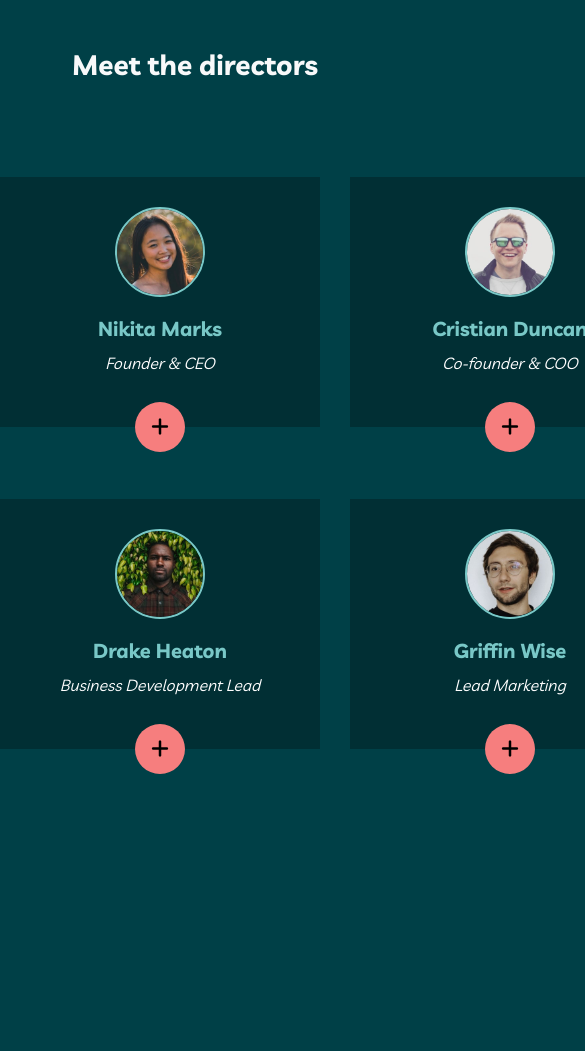
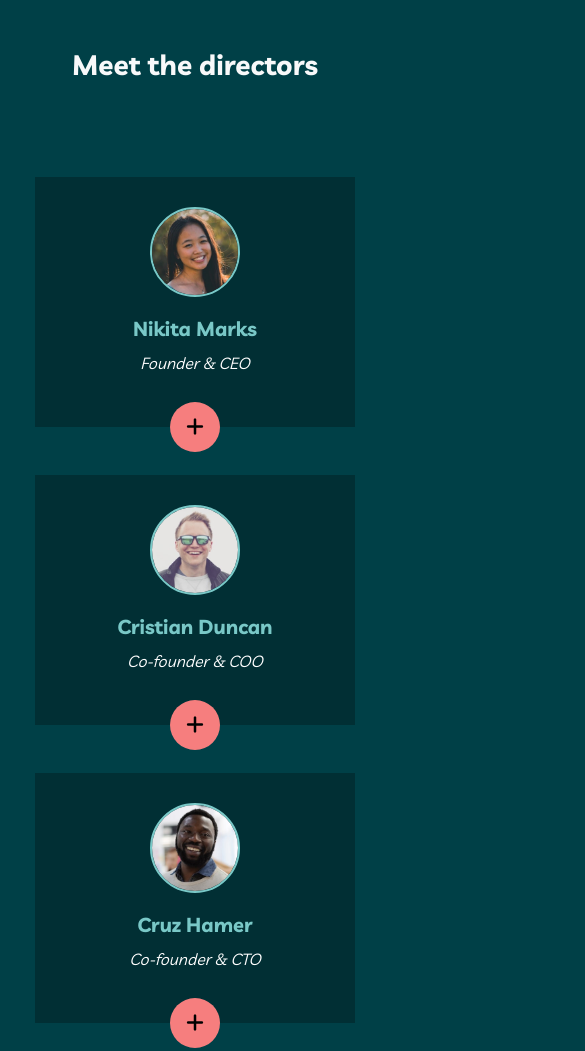
Before and after one commit to Muhammadziyo-web/carusel-card, a plain HTML site: page index.html in a window 390 px wide. Shown: the top 1051 px of the page, 585 px wide, since content can reach past the window. Before the commit the page ends 844 px from the top, so only its background shows below. Drawn offline with nearby package versions, Linux system fonts and the light colour scheme; a web font is replaced by a local one.

Commit message:
responsive

```diff
--- a/style.css
+++ b/style.css
@@ -110,39 +110,13 @@ body {
 .card:active .icon{
     background:#79C8C7;
 }
-
-
-
-
-
-
-
-
-
-
-
-
-
-
-
-
-
-
-
-
-
-
-
-
-
-/*
-h1 {
-    font-size: 40px;
-    text-align: center;
-    color: #fff;
-    margin-top: 50px;
-}
-
-.card-check::after{
-    content:;
-} */
+@media (max-width: 1050px) {
+    .wrapper{
+        width: 660px;
+    }
+ }
+ @media (max-width: 700px) {
+    .wrapper{
+        width: 320px;
+    }
+ }
```
